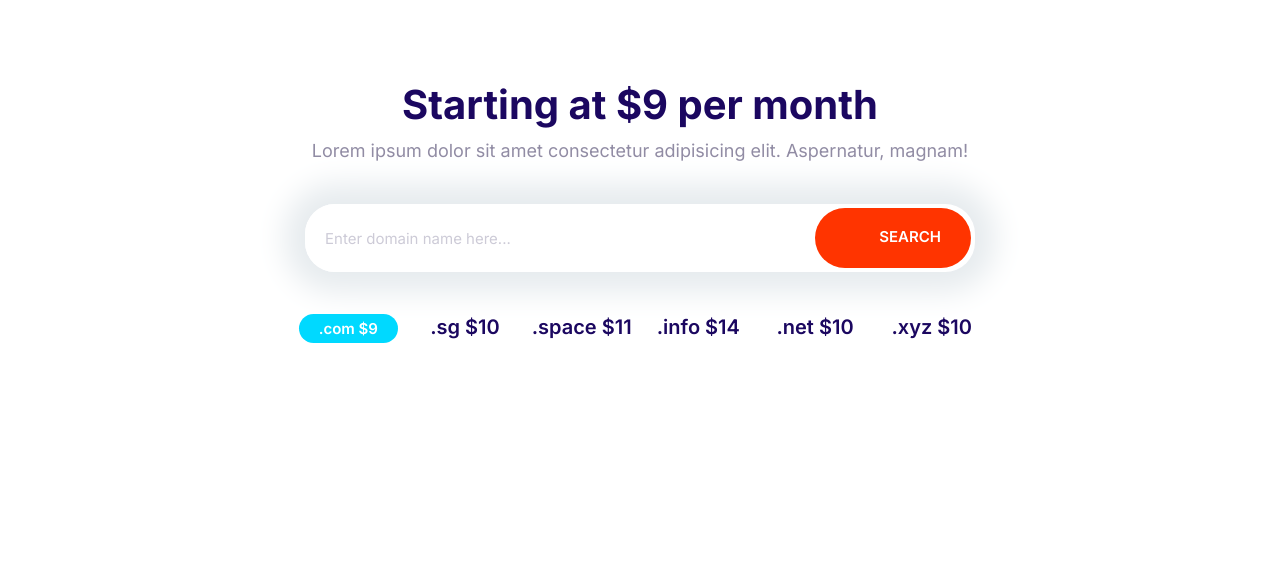
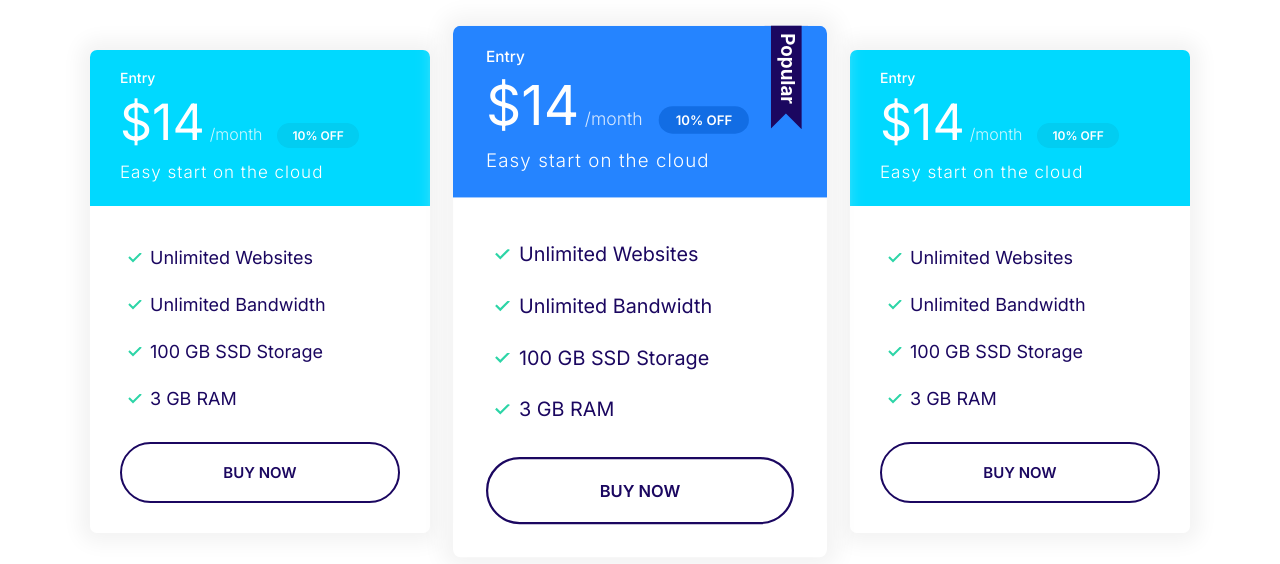
Before and after one commit to xanxad/moshify, a plain HTML site: page index.html in a window 1280 px wide. Drawn offline with Linux system fonts and the light colour scheme.

Commit message:
build the plans template

```diff
--- a/css/styles.css
+++ b/css/styles.css
@@ -282,10 +282,16 @@ a{
     background: var(--color-secondary);
     color: #fff;
 }
+.card--primary .badge--primary {
+    background: #126de4;
+}
 .card--secondary .badge--secondary {
     background: #02cdf1;
 }
 /*Plans*/
+.plan {
+    transition: transform 0.2s ease-out;
+}
 .plan__name {
     color: #fff;
     margin: 0;
@@ -310,6 +316,9 @@ a{
 .plan .list__item {
     margin-bottom: 2rem;
 }
+.plan--popular {
+    transform: scale(1.1);
+}
 .plan--popular .card__header {
     position: relative;
 }
@@ -320,6 +329,12 @@ a{
     position: absolute;
     top: -6px;
     right: 5%;
+}
+.plan:hover {
+    transform: scale(1.05);
+}
+.plan--popular:hover {
+    transform: scale(1.15);
 }
 @media screen and (min-width: 1024px) {
     .plan__name {
@@ -634,3 +649,13 @@ a{
     }
 
 }
+/*plans block*/
+.block-plans .grid {
+    gap: 8rem 4rem;
+
+
+}
+.block-plans .card {
+    max-width: 500px;
+    margin: 0 auto;
+}
--- a/index.html
+++ b/index.html
@@ -14,35 +14,69 @@
     <link rel="stylesheet" href="css/styles.css" />
   </head>
   <body>
-    <section class="block container block-domain">
-      <header class="block__header">
-        <h2>Starting at $9 per month</h2>
-        <p>
-          Lorem ipsum dolor sit amet consectetur adipisicing elit. Aspernatur,
-          magnam!
-        </p>
-      </header>
-      <div class="input-group">
-        <input
-          type="text"
-          class="input"
-          placeholder="Enter domain name here..."
-        />
-        <button class="btn btn--accent">
-          <svg class="icon icon--white">
-            <use xlink:href="images/sprite.svg#search"></use>
-          </svg>
-          Search
-        </button>
+    <section class="block container block-plans">
+      <div class="grid grid--1x3">
+        <div class="plan">
+          <div class="card card--secondary">
+            <header class="card__header">
+              <h3 class="plan__name">Entry</h3>
+              <span class="plan__price">$14</span>
+              <span class="plan__billing-cycle">/month</span>
+              <span class="badge badge--secondary badge--small">10% OFF</span>
+              <spn class="plan__description">Easy start on the cloud</spn>
+            </header>
+            <div class="card__body">
+              <ul class="list list--tick">
+                <li class="list__item">Unlimited Websites</li>
+                <li class="list__item">Unlimited Bandwidth</li>
+                <li class="list__item">100 GB SSD Storage</li>
+                <li class="list__item">3 GB RAM</li>
+              </ul>
+              <button class="btn btn--outline btn--block">Buy Now</button>
+            </div>
+          </div>
+        </div>
+        <div class="plan plan--popular">
+          <div class="card card--primary">
+            <header class="card__header">
+              <h3 class="plan__name">Entry</h3>
+              <span class="plan__price">$14</span>
+              <span class="plan__billing-cycle">/month</span>
+              <span class="badge badge--primary badge--small">10% OFF</span>
+              <spn class="plan__description">Easy start on the cloud</spn>
+            </header>
+            <div class="card__body">
+              <ul class="list list--tick">
+                <li class="list__item">Unlimited Websites</li>
+                <li class="list__item">Unlimited Bandwidth</li>
+                <li class="list__item">100 GB SSD Storage</li>
+                <li class="list__item">3 GB RAM</li>
+              </ul>
+              <button class="btn btn--outline btn--block">Buy Now</button>
+            </div>
+          </div>
+        </div>
+        <div class="plan">
+          <div class="card card--secondary">
+            <header class="card__header">
+              <h3 class="plan__name">Entry</h3>
+              <span class="plan__price">$14</span>
+              <span class="plan__billing-cycle">/month</span>
+              <span class="badge badge--secondary badge--small">10% OFF</span>
+              <spn class="plan__description">Easy start on the cloud</spn>
+            </header>
+            <div class="card__body">
+              <ul class="list list--tick">
+                <li class="list__item">Unlimited Websites</li>
+                <li class="list__item">Unlimited Bandwidth</li>
+                <li class="list__item">100 GB SSD Storage</li>
+                <li class="list__item">3 GB RAM</li>
+              </ul>
+              <button class="btn btn--outline btn--block">Buy Now</button>
+            </div>
+          </div>
+        </div>
       </div>
-      <ul class="list block-domain__prices">
-        <li><span class="badge badge--secondary">.com $9</span></li>
-        <li>.sg $10</li>
-        <li>.space $11</li>
-        <li>.info $14</li>
-        <li>.net $10</li>
-        <li>.xyz $10</li>
-      </ul>
     </section>
     <script src="js/main.js"></script>
   </body>
```
Also changed, not shown: components/plans-block.html (added, +64 -0 lines).
